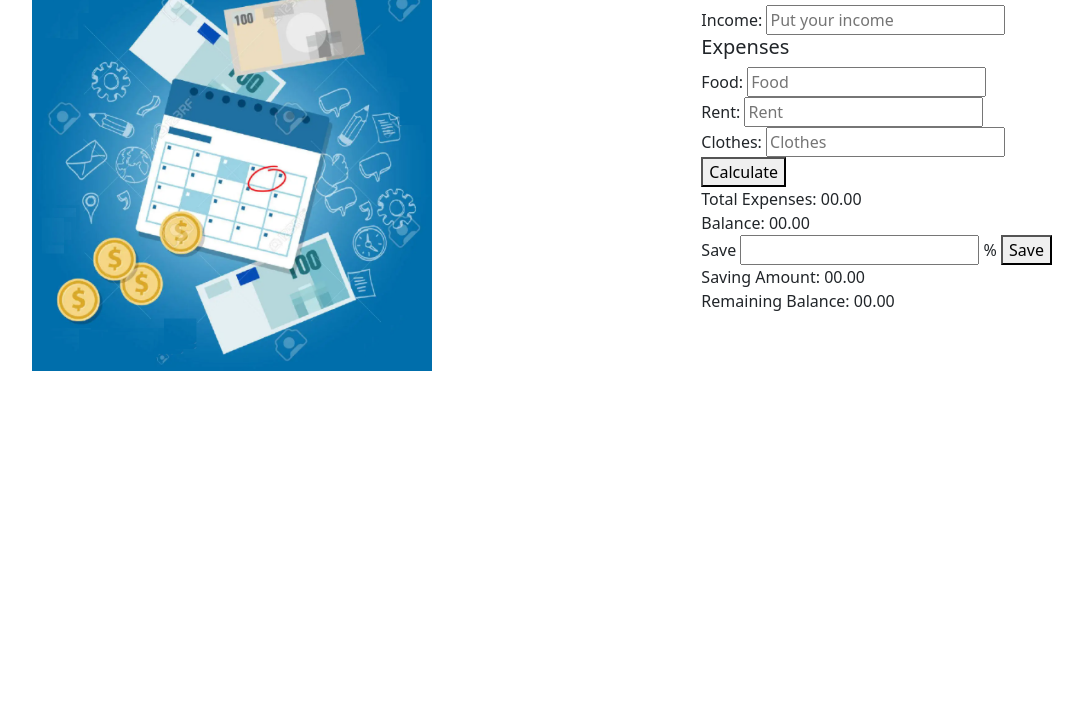
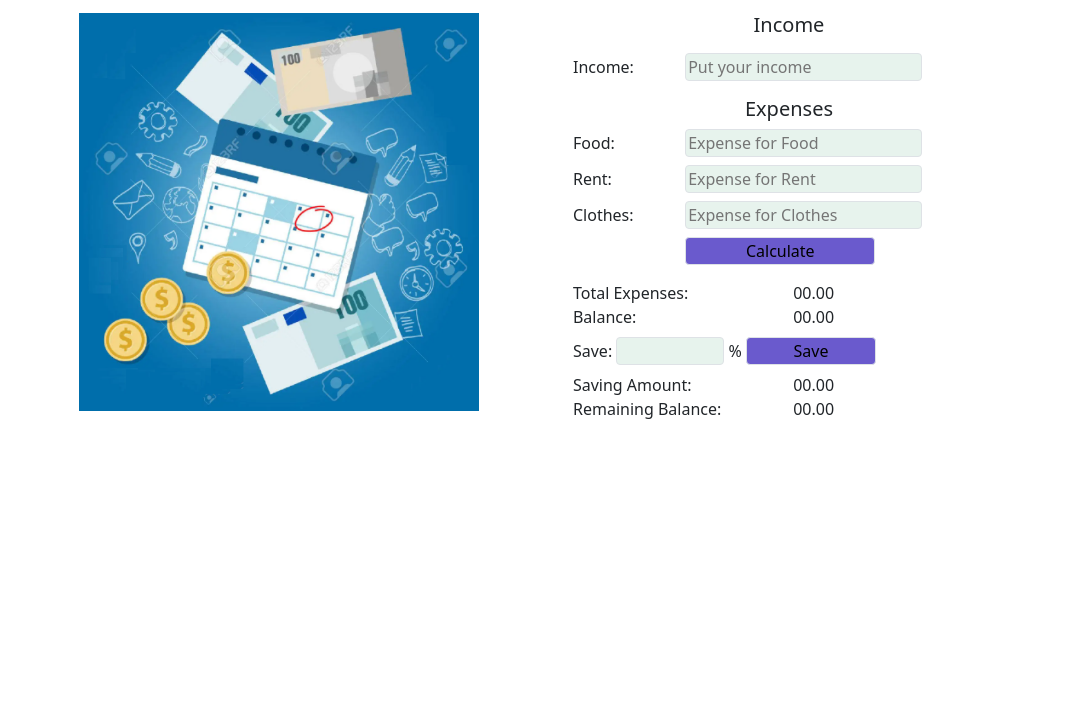
Before and after one commit to 19khaled88/money-mater, a plain HTML site: page index.html in a window 1280 px wide. Shown: the part 97-800 px from the top of the page, without its empty margins (98-1181 px from the left). Drawn offline with nearby package versions, Linux system fonts and the light colour scheme.

Commit message:
design and logical function complete

```diff
--- a/index.html
+++ b/index.html
@@ -15,64 +15,93 @@
         input[type=number]::-webkit-outer-spin-button {
             -webkit-appearance: none;
             margin: 0;
-}
+        }
+        #calculate{
+         margin-left: 26%;
+         margin-right: 5%;
+         border: 1px solid rgb(97, 81, 241);
+         width: 190px;
+         background-color: slateblue;
+        }
+        #calculate:hover{
+         margin-left: 26%;
+         margin-right: 5%;
+         border: 1px solid rgb(250, 77, 207);
+         width: 190px;
+         background-color: tan;
+        }
+
+        #savingButton{
+            border: 1px solid rgb(97, 81, 241);
+            background-color: slateblue;
+            width: 130px;
+        }
+        #savingButton:hover{
+            border: 1px solid rgb(248, 64, 104);
+            background-color: tan;
+        }
     </style>
 </head>
 <body>
     <section>
         <h4 class="text-center fs-2 text-primary mt-4">Cost Management System</h4>
     </section>
-    <section class="container d-flex justify-content-between">
+    <section class="container d-flex justify-content-around mt-5">
         <div class="ms-5" style="width: 400px; height: 500px;">
             <img class="mw-100 mh-100" src="/Untitled.png" alt="" />
         </div>
         <div class="me-5">
-            <h5>Income</h5>
-            <div>
-                <label>Income:</label>
-                <input type="number" id="income" placeholder="Put your income" />
+            <h5 class="text-center">Income</h5>
+            <div class="mt-3">
+                <label class="w-25 p-0">Income:</label>
+                <input class="border border-1 rounded-2 bg-success bg-opacity-10" type="number" id="income" placeholder="Put your income" />
             </div>
-            <h5>Expenses</h5>
-            <div>
-                <label>Food:</label>
-                <input type="number" id="food" placeholder="Food" />
+            <h5  class="mt-3 text-center">Expenses</h5>
+            <div class="mb-2">
+                <label class="w-25 p-0">Food:</label>
+                <input class="border border-1 rounded-2 bg-success bg-opacity-10" type="number" id="food" placeholder="Expense for Food" />
             </div>
-            <div>
-                <label>Rent:</label>
-                <input type="number" id="rent" placeholder="Rent" />
+            <div class="mb-2">
+                <label class="w-25 p-0">Rent:</label>
+                <input class="border border-1 rounded-2 bg-success bg-opacity-10" type="number" id="rent" placeholder="Expense for Rent" />
             </div>
-            <div>
-                <label>Clothes:</label>
-                <input type="number" id="clothes" placeholder="Clothes" />
+            <div class="mb-2">
+                <label class="w-25 p-0">Clothes:</label>
+                <input class="border border-1 rounded-2 bg-success bg-opacity-10" type="number" id="clothes" placeholder="Expense for Clothes" />
             </div>
-            <button id="calculate" type="button">Calculate</button>
-            <div >
-                <label class="d-inline">Total Expenses:</label>
+            <div class="">
+                <button class="border border-1 rounded-2" id="calculate" type="button">Calculate</button>
+            </div>
+
+            <div class="mt-3">
+                <label class="p-0 w-50 inline-block">Total Expenses:</label>
                 <p id="totalExpenses" class="d-inline">00.00</p>
             </div>
             <div >
-                <label class="d-inline">Balance:</label>
+                <label class="p-0 w-50 inline-block">Balance:</label>
                 <p id="monthlyBalance" class="d-inline">00.00</p>
             </div>
-            <div>
-                <p class="d-inline">Save</p>
-                <input type="number" id="savePercentage" />
+            <div class="mt-2">
+                <p class="d-inline">Save:</p>
+                <input class="border border-1 rounded-2 w-25 bg-success bg-opacity-10" type="number" id="savePercentage" />
                 <p class="d-inline">%</p>
-                <button id="savingButton">Save</button>
+                <button class="border border-1 rounded-2" id="savingButton">Save</button>
+            </div>
+            <div class="mt-2">
+                <label class="p-0 w-50 inline-block">Saving Amount:</label>
+                <span class="p-0 w-50 inline-block" id="savingAmount">00.00</span>
             </div>
             <div>
-                <p class="d-inline">Saving Amount:</p>
-                <span id="savingAmount">00.00</span>
-            </div>
-            <div>
-                <p class="d-inline">Remaining Balance:</p>
+                <label class="p-0 w-50 inline-block">Remaining Balance:</label>
                 <span id="remainingAmount">00.00</span>
             </div>
         </div>
     </section>
 
 
+    <script>
 
+    </script>
 
 
     <script src="/index.js"></script>
```
